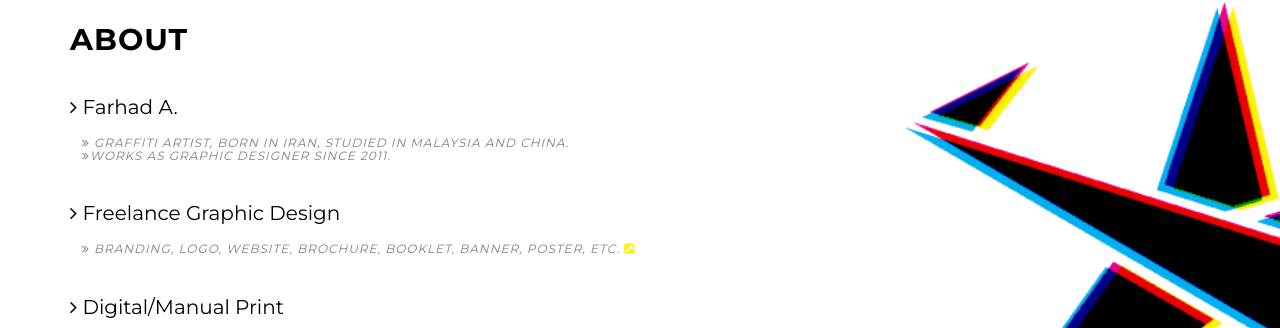
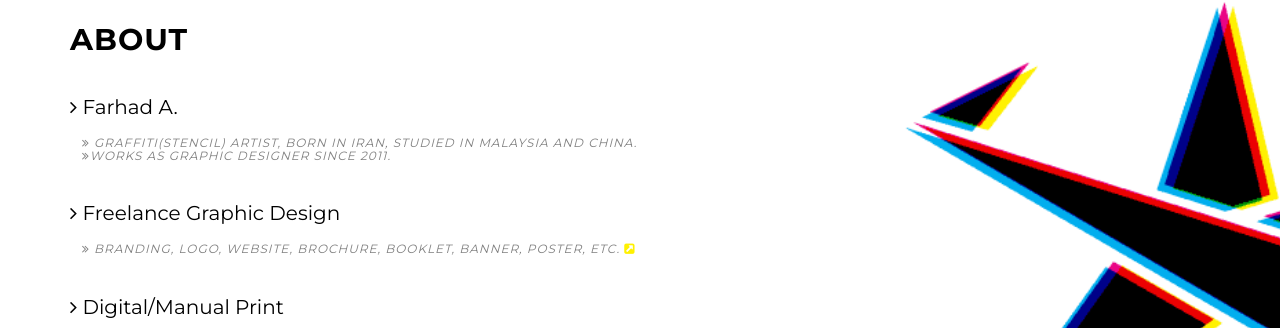
Before and after one commit to farhadine/website, a Jekyll site: the page built from index.html, in a window 1280 px wide and 900 px high, scrolled down 952 px. Shown: the part 125-453 px from the top of the window. Built offline with Jekyll 4.4.1, drawn with Linux system fonts in a browser that asks for light colours.

Commit message:
rereformtinydots5

```diff
--- a/_includes/about.html
+++ b/_includes/about.html
@@ -23,7 +23,7 @@
             <div style="text-align: left ;">
                 <h2>About</h2>
 				<p><i class="fa fa-angle-right"></i> Farhad A.
-                <h6 class="color"><em><i class="fa fa-angle-double-right"></i> Graffiti artist, born in Iran, studied in Malaysia and China. </br><i class="fa fa-angle-double-right"></i>works as Graphic designer since 2011.</em></h6>
+                <h6 class="color"><em><i class="fa fa-angle-double-right"></i> Graffiti(Stencil) artist, born in Iran, studied in Malaysia and China. </br><i class="fa fa-angle-double-right"></i>works as Graphic designer since 2011.</em></h6>
                 </p>
 				<p><i class="fa fa-angle-right"></i> Freelance Graphic Design
                 <h6 class="color"><em><i class="fa fa-angle-double-right"></i> Branding, logo, Website, brochure, booklet, banner, poster, etc. </em><a href="" <i class="fa fa-external-link-square"></i></a></h6>
```
